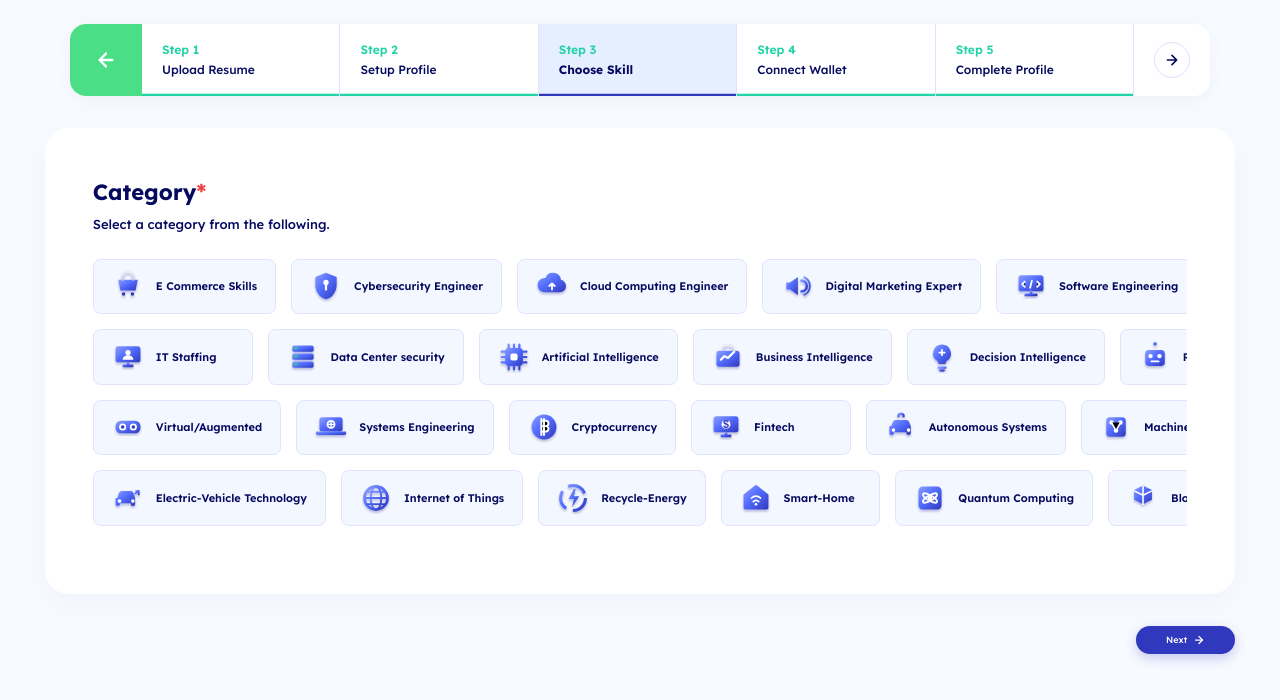
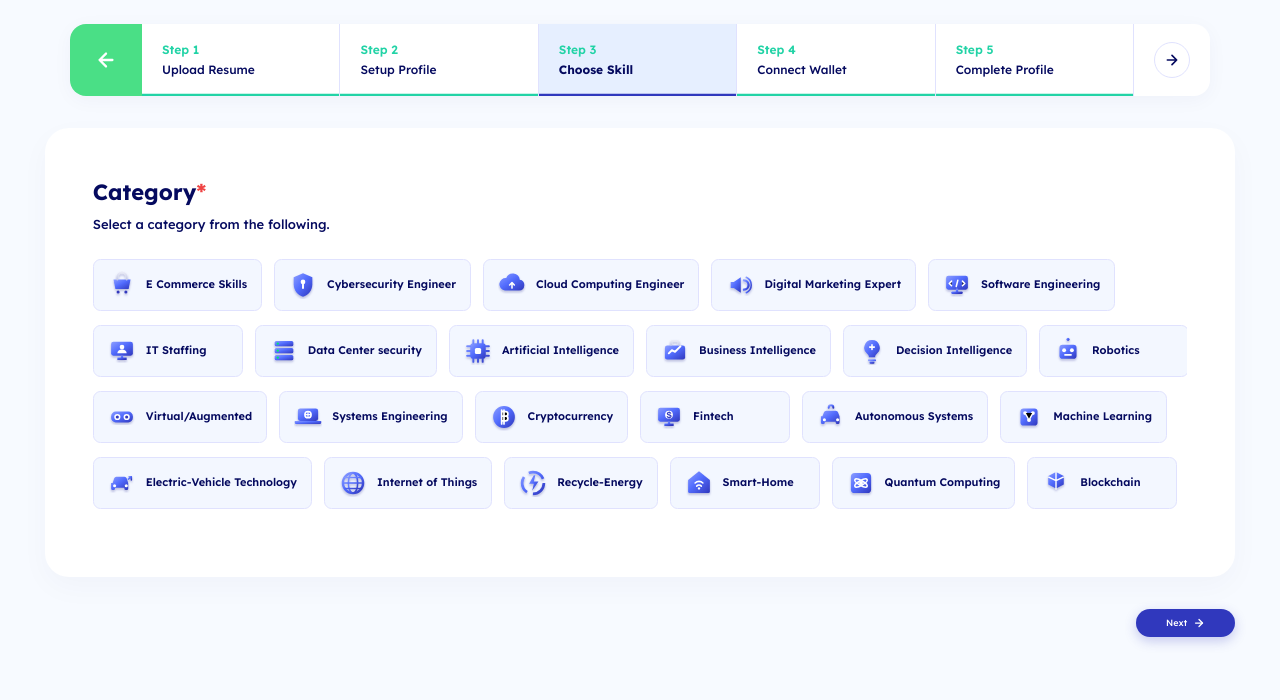
Before and after one commit to Mominkhalid045-debug/greelance-login, a React (Vite) app: page /skills in a window 1280 px wide. Shown: the top 700 px of the page. Built offline with nearby package versions, Linux system fonts and the light colour scheme.

Commit message:
Refine 4-row category layout: hide scrollbars and align items perfectly

```diff
--- a/src/pages/SkillsSelection.jsx
+++ b/src/pages/SkillsSelection.jsx
@@ -151,14 +151,28 @@ export default function SkillsSelection() {
 
           {!selectedCategory ? (
             /* Mode 1: Exact 4-Row Grid matching Figma Frame V1.F1.6-A */
-            <div style={{ display: 'flex', flexDirection: 'column', gap: '15px', marginBottom: '20px', width: '100%' }}>
+            <div style={{ display: 'flex', flexDirection: 'column', gap: '14px', marginBottom: '20px', width: '100%' }}>
               {[
                 ["E Commerce Skills", "Cybersecurity Engineer", "Cloud Computing Engineer", "Digital Marketing Expert", "Software Engineering"],
                 ["IT Staffing", "Data Center security", "Artificial Intelligence", "Business Intelligence", "Decision Intelligence", "Robotics"],
                 ["Virtual/Augmented", "Systems Engineering", "Cryptocurrency", "Fintech", "Autonomous Systems", "Machine Learning"],
                 ["Electric-Vehicle Technology", "Internet of Things", "Recycle-Energy", "Smart-Home", "Quantum Computing", "Blockchain"]
               ].map((rowNames, rIdx) => (
-                <div key={rIdx} style={{ display: 'flex', flexWrap: 'nowrap', gap: '15px', width: '100%', overflowX: 'auto' }}>
+                <div
+                  key={rIdx}
+                  style={{
+                    display: 'flex',
+                    flexDirection: 'row',
+                    gap: '12px',
+                    width: '100%',
+                    justifyContent: 'flex-start',
+                    alignItems: 'center',
+                    overflowX: 'auto',
+                    scrollbarWidth: 'none', /* Firefox */
+                    msOverflowStyle: 'none',  /* IE/Edge */
+                  }}
+                  className="no-scrollbar"
+                >
                   {rowNames.map((name) => {
                     const cat = CATEGORIES.find((c) => c.name === name) || { name, img: '' };
                     return (
@@ -169,10 +183,10 @@ export default function SkillsSelection() {
                           display: 'inline-flex',
                           flexDirection: 'row',
                           alignItems: 'center',
-                          padding: '0 18px',
-                          gap: '12px',
-                          minWidth: '159.75px',
-                          height: '55.5px',
+                          padding: '0 14px',
+                          gap: '10px',
+                          minWidth: '150px',
+                          height: '52px',
                           whiteSpace: 'nowrap',
                           background: '#F3F7FF',
                           border: '1.5px solid #E0E2FE',
@@ -192,9 +206,9 @@ export default function SkillsSelection() {
                           e.currentTarget.style.borderColor = '#E0E2FE';
                         }}
                       >
-                        <div style={{ width: '32px', height: '32px', display: 'flex', alignItems: 'center', justifyContent: 'center', flexShrink: 0 }}>
+                        <div style={{ width: '28px', height: '28px', display: 'flex', alignItems: 'center', justifyContent: 'center', flexShrink: 0 }}>
                           {cat.img ? (
-                            <img src={cat.img} alt={cat.name} style={{ width: '32px', height: '32px', objectFit: 'contain' }} />
+                            <img src={cat.img} alt={cat.name} style={{ width: '28px', height: '28px', objectFit: 'contain' }} />
                           ) : null}
                         </div>
                         <span style={{ fontFamily: F, fontSize: '11px', fontWeight: 600, color: '#050A5F' }}>{cat.name}</span>
```
